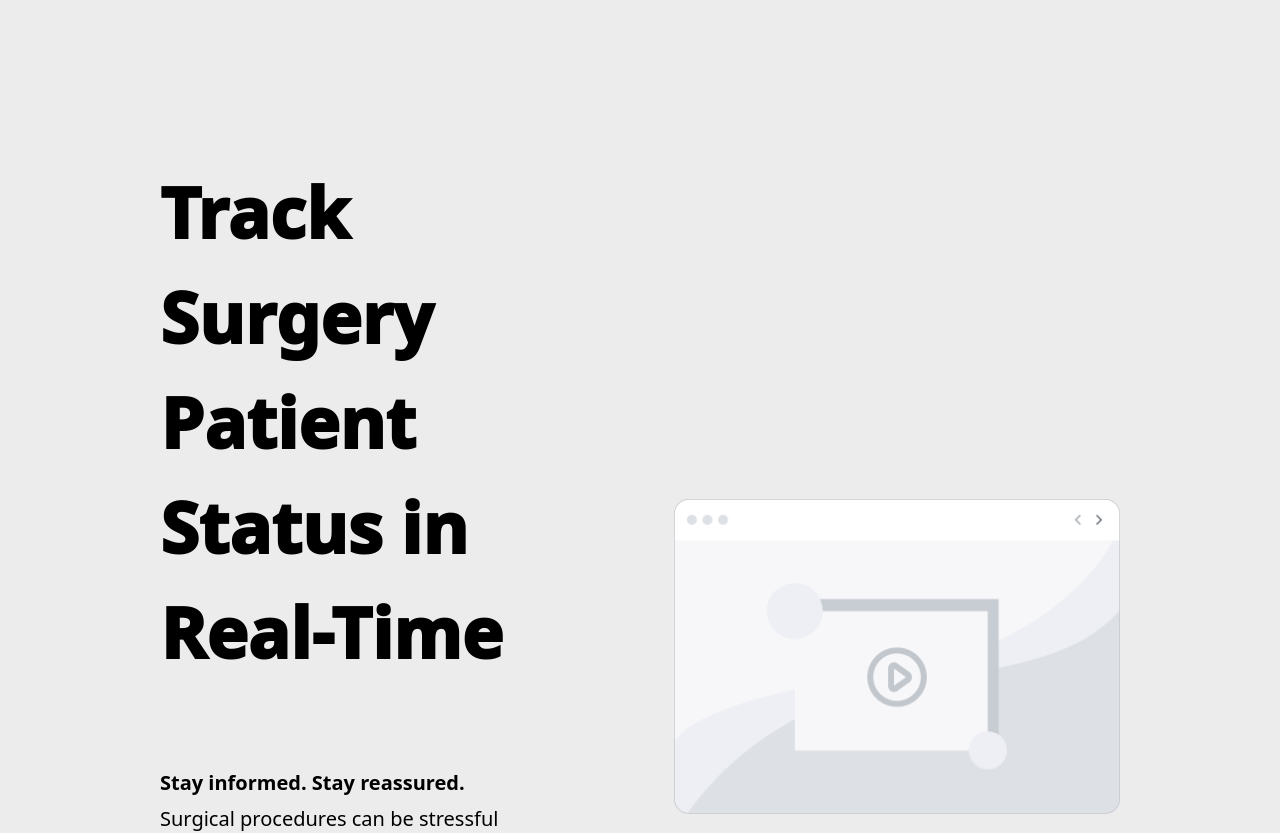
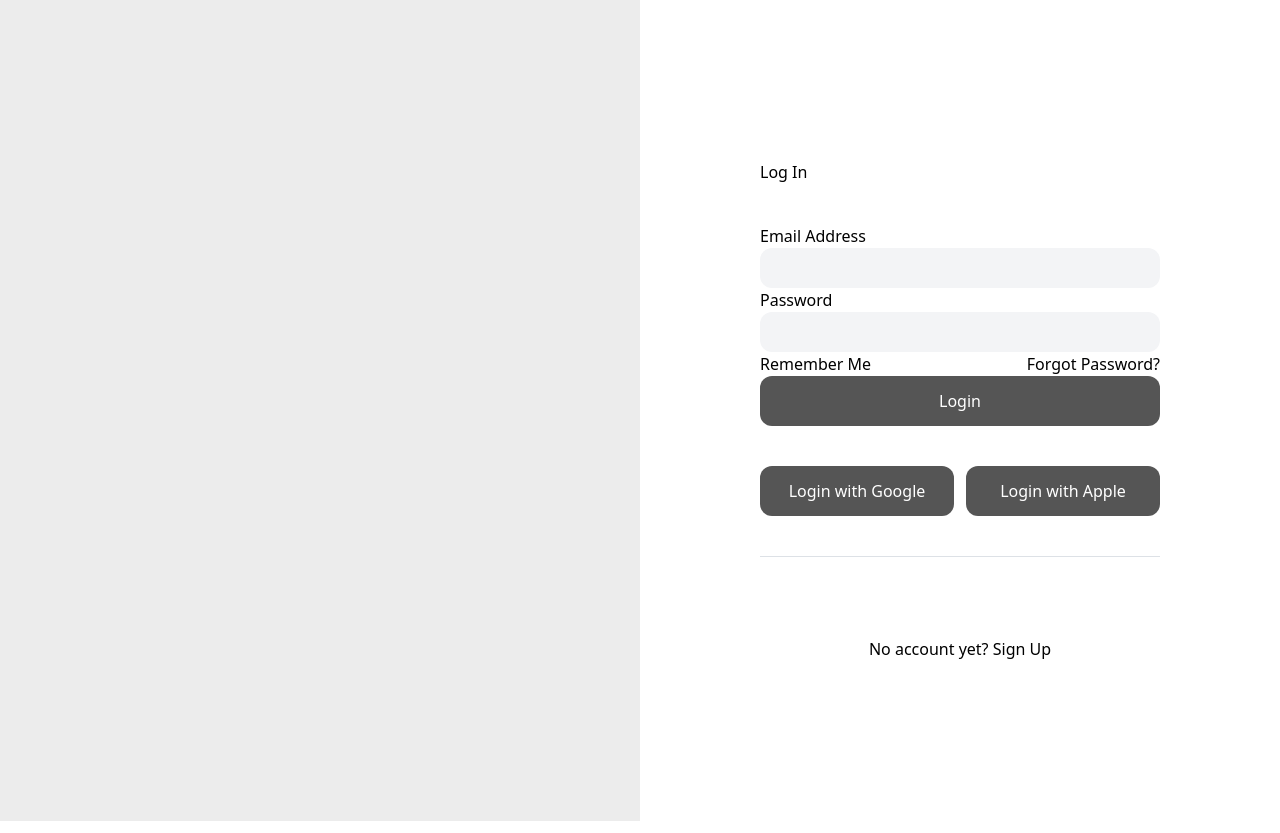
Before and after one commit to chingu-voyages/V56-tier2-team-24, a React (Vite) app: page / in a window 1280 px wide. Shown: the top 833 px of the page. Built offline with nearby package versions, Linux system fonts and the light colour scheme.

Commit message:
Add basic login page.

```diff
--- a/src/App.tsx
+++ b/src/App.tsx
@@ -1,10 +1,12 @@
 import Footer from "./components/footer";
 import Hero from "./components/hero";
+import Login from "./components/login";
 function App() {
   return (
     <>
       {/* <Footer></Footer> */}
-      <Hero></Hero>
+      {/* <Hero></Hero> */}
+      <Login></Login>
     </>
   );
 }
--- a/src/components/hero.tsx
+++ b/src/components/hero.tsx
@@ -4,7 +4,7 @@ export default function Hero() {
       <div className="w-full bg-[#ECECEC] flex flex-row py-40 px-40 gap-40">
         <div className="w-1/2 h-full flex flex-col justify-center">
           <div id="hero-text" className="flex flex-col justify-center">
-            <h1 className="text-[70px] font-[1000] mb-20">
+            <h1 className="text-[70px] font-[900] mb-20">
               Track Surgery Patient Status in Real-Time
             </h1>
             <div className="text-xl/9 mb-10">
--- /dev/null
+++ b/src/components/login.tsx
@@ -0,0 +1,47 @@
+export default function Login() {
+  return (
+    <>
+      <div className="w-full bg-[#ECECEC] flex flex-row justify-between outline">
+        <div className="h-full py-40"></div>
+        <div className="w-1/2 bg-white py-40 flex flex-col justify-center items-center p-30 gap-10">
+          <h1 className="w-full">Log In</h1>
+          <form className="w-full" action="">
+            <div className="flex flex-col">
+              <label htmlFor="email">Email Address</label>
+              <input
+                type="text"
+                placeholder=""
+                className="bg-gray-100 rounded-[12px] h-10"
+              />
+            </div>
+            <div className="flex flex-col">
+              <label htmlFor="password">Password</label>
+              <input
+                type="text"
+                placeholder=""
+                className="bg-gray-100 rounded-[12px] h-10"
+              />
+            </div>
+            <div className="flex flex-row justify-between">
+              <p>Remember Me</p>
+              <p>Forgot Password?</p>
+            </div>
+            <button className="bg-[#555555] text-white rounded-[12px] py-[13px] w-full">
+              Login
+            </button>
+          </form>
+          <div className="flex w-full flex-row gap-3">
+            <button className="bg-[#555555] text-white rounded-[12px] py-[13px] w-full">
+              Login with Google
+            </button>
+            <button className="bg-[#555555] text-white rounded-[12px] py-[13px] w-full">
+              Login with Apple
+            </button>
+          </div>
+          <hr className="border-[#DDE1E6] w-full mb-10" />
+          <p>No account yet? Sign Up</p>
+        </div>
+      </div>
+    </>
+  );
+}
```
